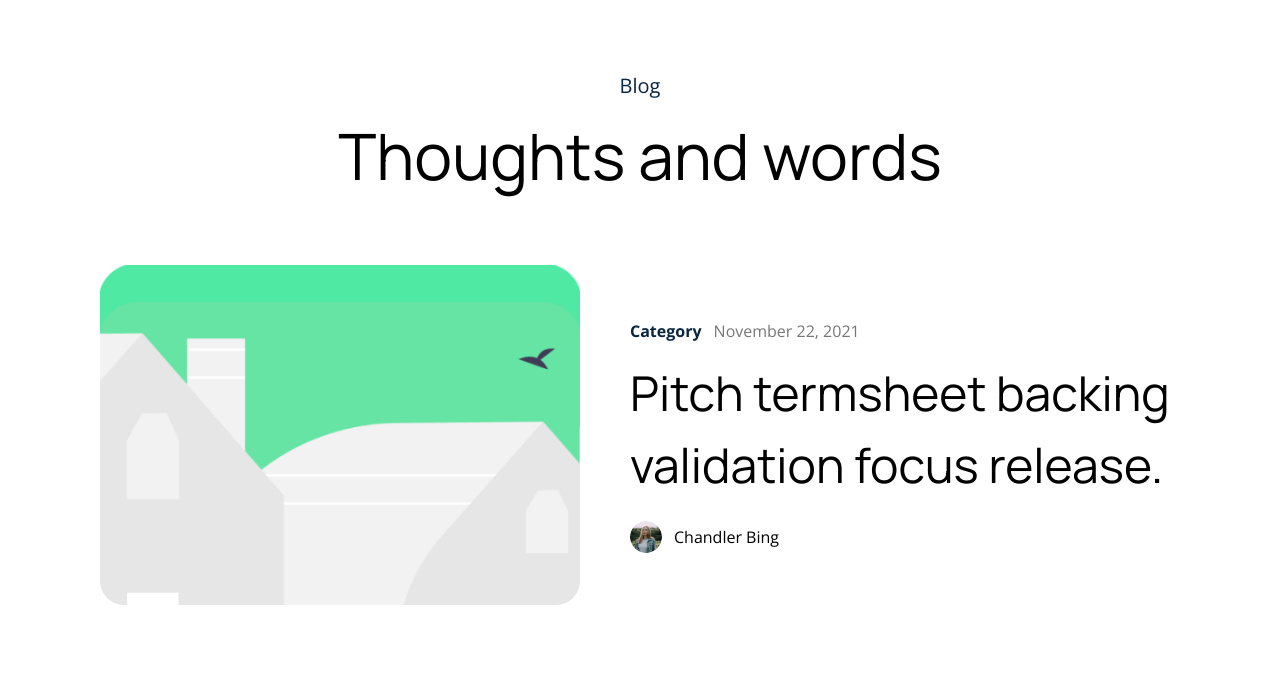
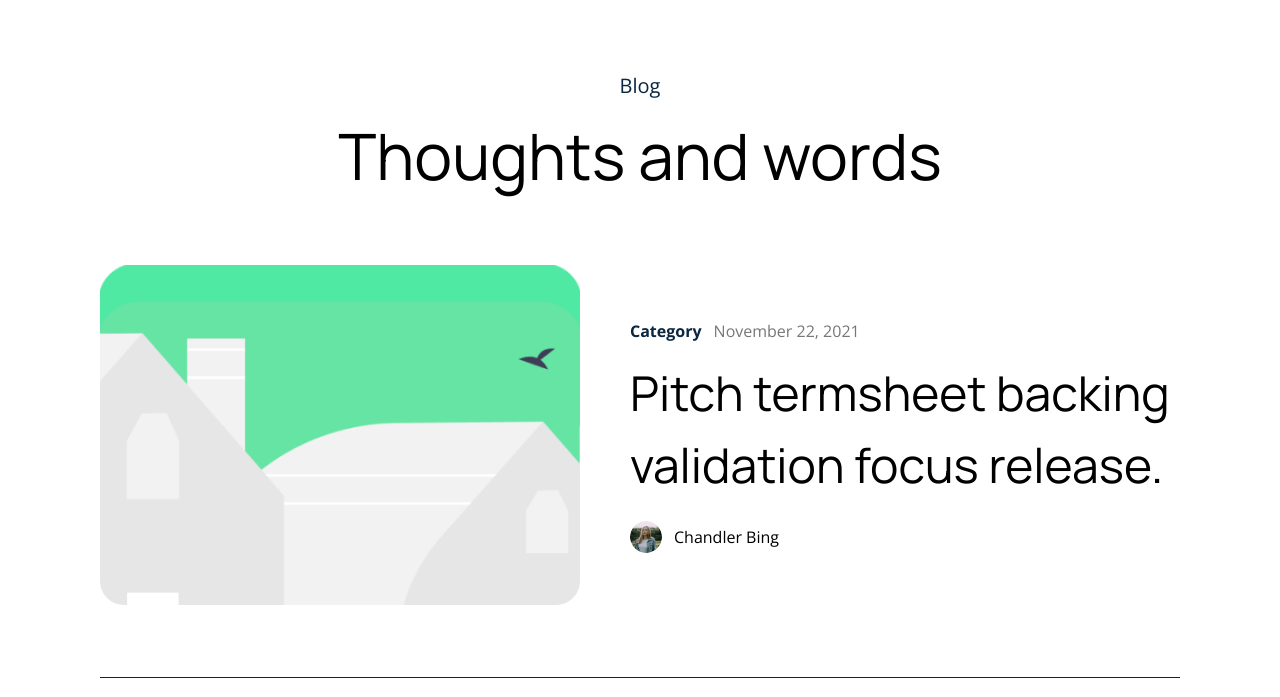
Before and after one commit to vstezhko/Scand-task, a website built with webpack: page src/index.html in a window 1280 px wide. Shown: the part 103-800 px from the top of the page. Built offline with nearby package versions, Linux system fonts and the light colour scheme.

Commit message:
feat: add divider

```diff
--- a/src/index.html
+++ b/src/index.html
@@ -56,8 +56,11 @@
                     </div>
                 </div>
             </a>
+        </section>
+        <div class="wrapper">
+            <div class="divider"></div>
+        </div>
 
-        </section>
 
     </main>
 </body>
--- a/src/main.scss
+++ b/src/main.scss
@@ -11,6 +11,7 @@
 @import "sass/components/logo";
 @import "sass/components/title-section";
 @import "sass/components/news-section";
+@import "sass/components/divider";
 
 
 // Layouts
--- /dev/null
+++ b/src/sass/components/_divider.scss
@@ -0,0 +1,5 @@
+.divider {
+  width: 100%;
+  height: 1px;
+  background-color: $color-brand-1;
+}
```
